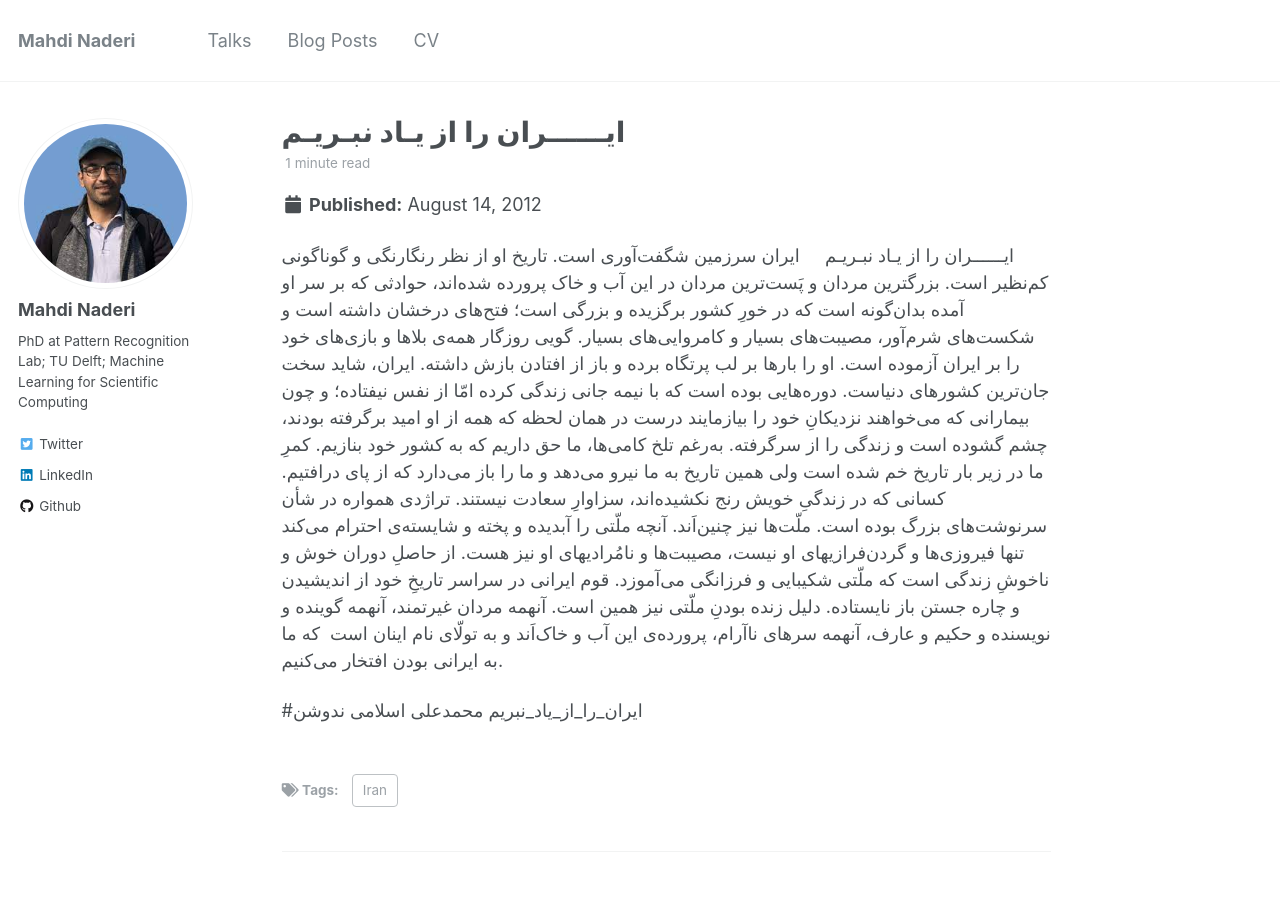
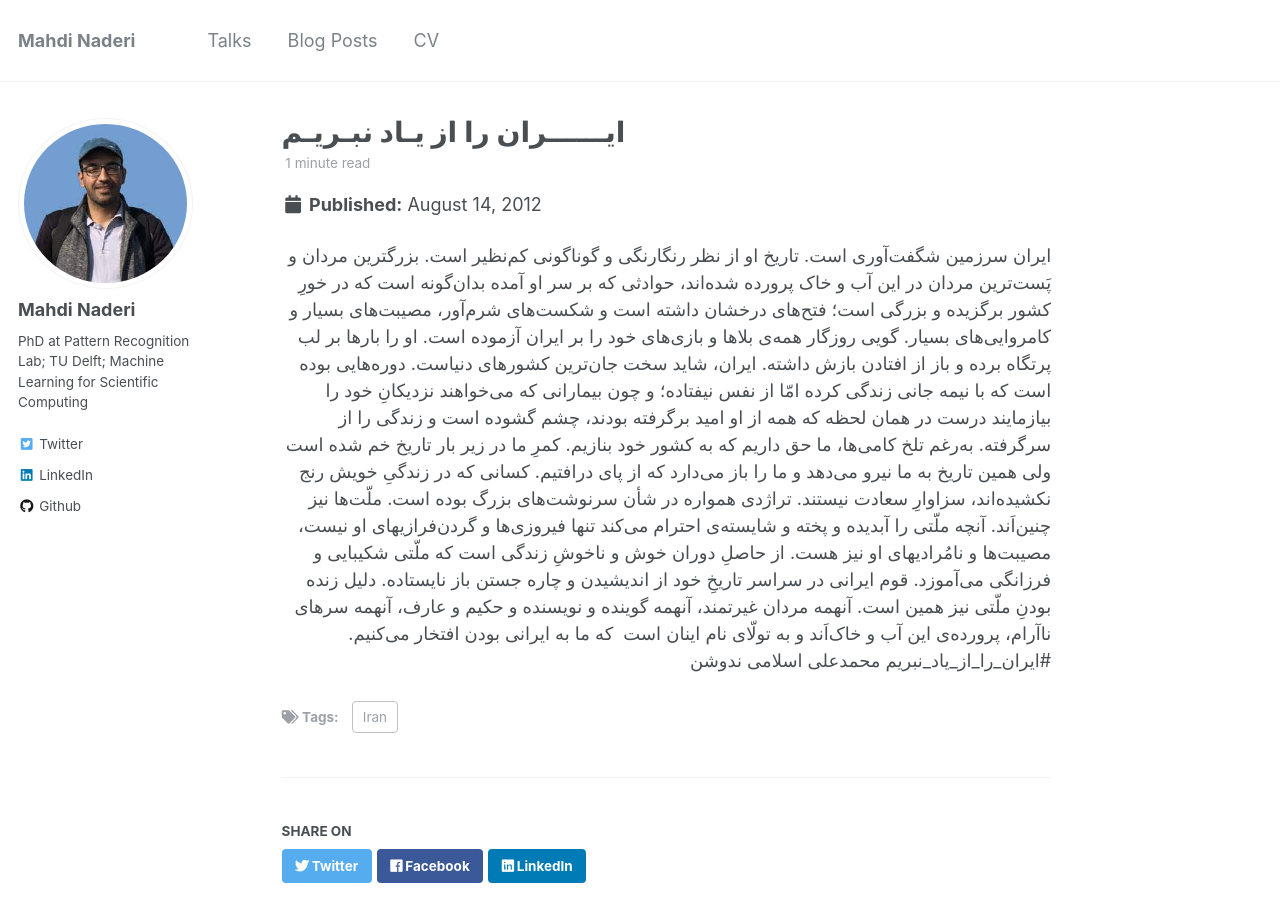
Before and after one commit to mnaderib/mnaderib.github.io, a Jekyll site: the page built from _posts/2022-09-27-blog-post-1.md, in a window 1280 px wide and 900 px high. Built offline with Jekyll 4.4.1, drawn with Linux system fonts in a browser that asks for light colours.

Commit message:
Update 2022-09-27-blog-post-1.md

```diff
--- a/_posts/2022-09-27-blog-post-1.md
+++ b/_posts/2022-09-27-blog-post-1.md
@@ -5,11 +5,11 @@
 tags:
   - Iran
 ---
-
-ایــــــران را از یـاد نبـریـم ‍ ‍ ‍ ‍
+<div dir="rtl">
 ایران سرزمین شگفت‌آوری است. تاریخ او از نظر رنگارنگی و گوناگونی کم‌نظیر است. بزرگترین مردان و پَست‌ترین مردان در این آب و خاک پرورده شده‌اند، حوادثی که بر سر او آمده بدان‌گونه است که در خورِ کشور برگزیده و بزرگی است؛ فتح‌های درخشان داشته است و شکست‌های شرم‌آور، مصیبت‌های بسیار و کامروایی‌های بسیار. گویی روزگار همه‌ی بلاها و بازی‌های خود را بر ایران آزموده است. او را بارها بر لب پرتگاه برده و باز از افتادن بازش داشته.
 ایران، شاید سخت جان‌ترین کشور‌های دنیاست. دوره‌هایی بوده است که با نیمه جانی زندگی کرده امّا از نفس نیفتاده؛ و چون بیمارانی که می‌خواهند نزدیکانِ خود را بیازمایند درست در همان لحظه که همه از او امید برگرفته بودند، چشم گشوده است و زندگی را از سرگرفته.
 به‌رغم تلخ کامی‌ها، ما حق داریم که به کشور خود بنازیم. کمرِ ما در زیر بار تاریخ خم شده است ولی همین تاریخ به ما نیرو می‌دهد و ما را باز می‌دارد که از پای درافتیم. کسانی که در زندگیِ خویش رنج نکشیده‌اند، سزاوارِ سعادت نیستند. تراژدی همواره در شأن سرنوشت‌های بزرگ بوده است. ملّت‌ها نیز چنین‌اَند. آنچه ملّتی را آبدیده و پخته و شایسته‌‌ی احترام می‌کند تنها فیروزی‌ها و گردن‌فرازیهای او نیست، مصیبت‌ها و نامُرادیهای او نیز هست. از حاصلِ دوران خوش و ناخوشِ زندگی است که ملّتی شکیبایی و فرزانگی می‌آموزد. قوم ایرانی در سراسر تاریخِ خود از اندیشیدن و چاره جستن باز نایستاده. دلیل زنده بودنِ ملّتی نیز همین است. آنهمه مردان غیرتمند، آنهمه گوینده و نویسنده و حکیم و عارف، آنهمه سرهای نا‌آرام، پرورده‌ی این آب و خاک‌اَند و به تولّای نام اینان است  که ما به ایرانی بودن افتخار می‌کنیم.
 
   #ایران_را_از_یاد_نبریم
   محمدعلی اسلامی ندوشن
+</div>
```
